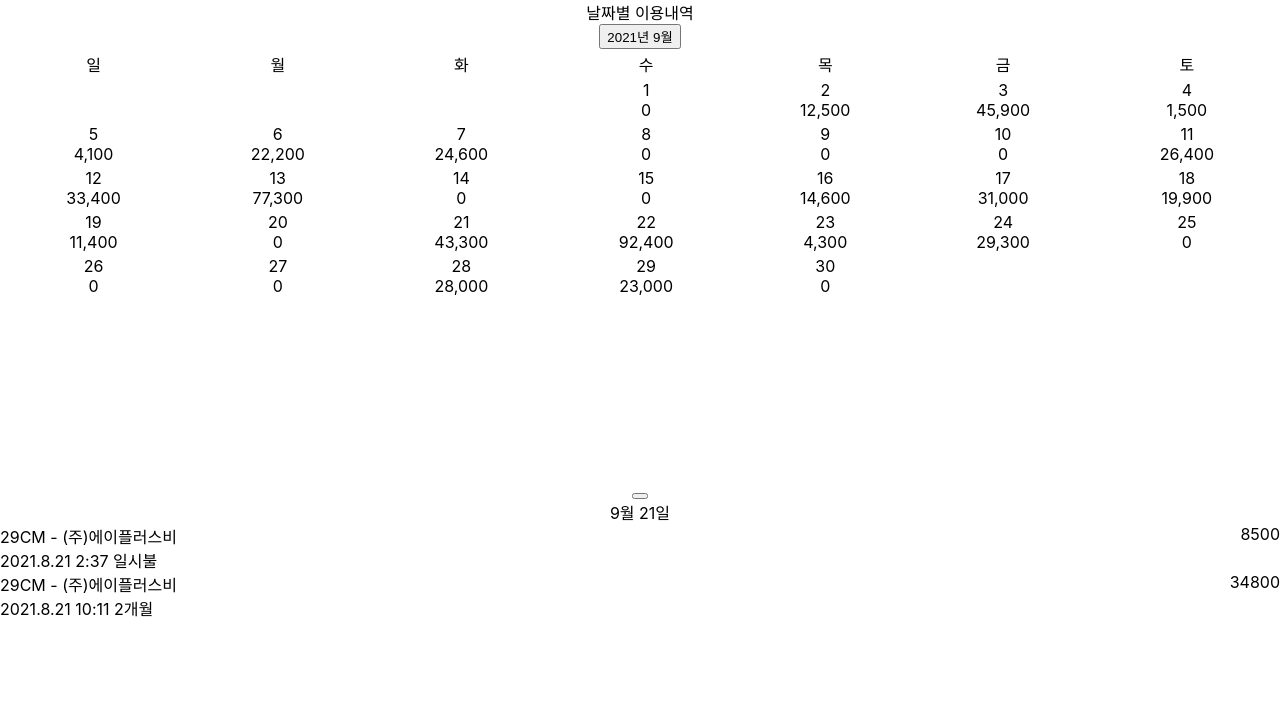
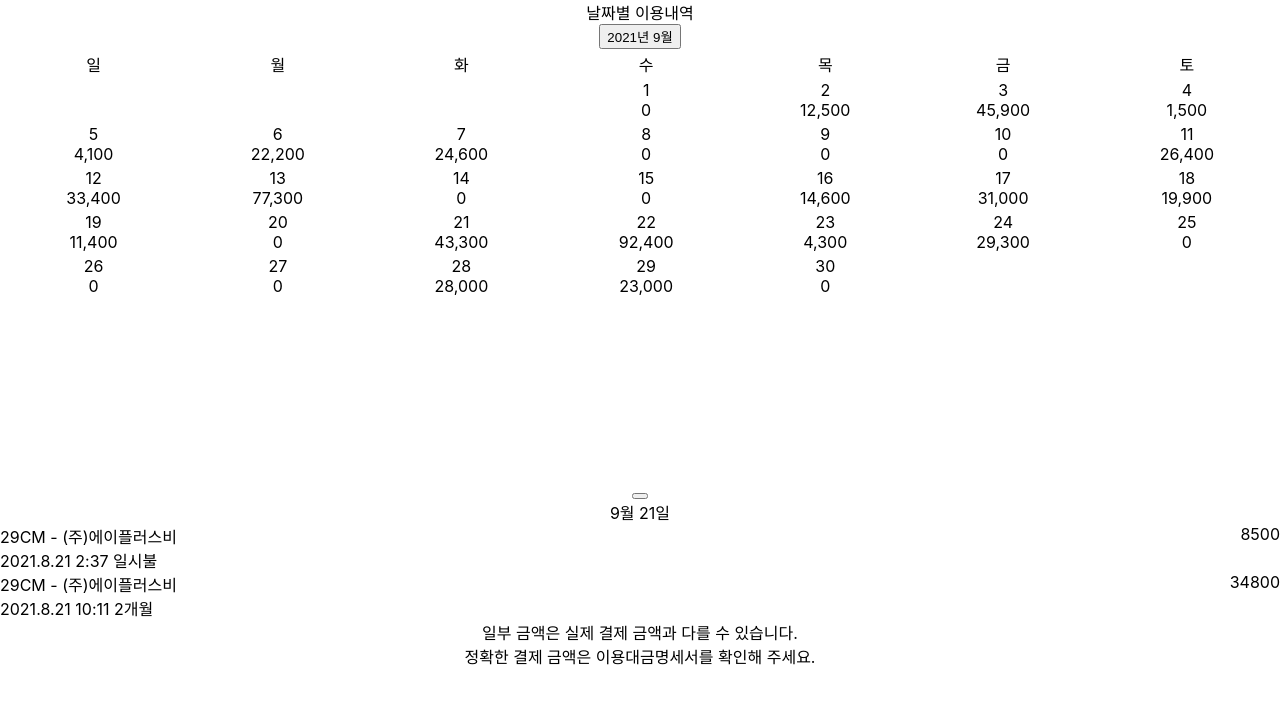
Before and after one commit to IsaacYouKorea/hyundaicard, a React (Create React App) app: page / in a window 1280 px wide. Shown: the top 704 px of the page. Built offline with nearby package versions, Linux system fonts and the light colour scheme.

Commit message:
feat: 일별 결제 금액 상이 메시지 추가

```diff
--- a/src/components/DaySummary/index.tsx
+++ b/src/components/DaySummary/index.tsx
@@ -40,6 +40,7 @@ function DaySummary() {
       <div className="list">
         {list.length === 0 && '이용내역이 없습니다'}
         {list.map((item) => <Item payment={item}/>)}
+        {list.length !== 0 && <div>일부 금액은 실제 결제 금액과 다를 수 있습니다.<br/>정확한 결제 금액은 이용대금명세서를 확인해 주세요.</div>}
       </div>
     </DaySummaryDiv>
   );
```
